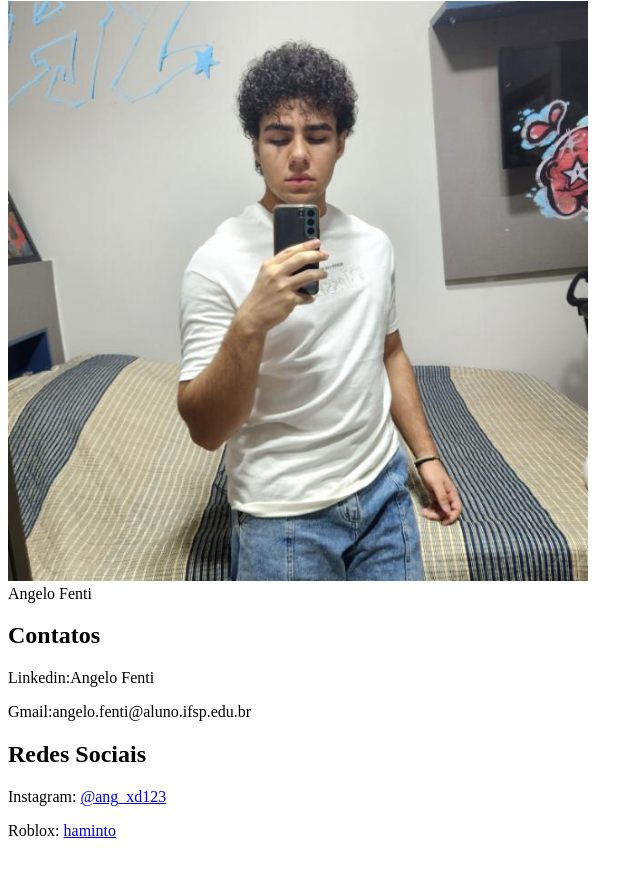
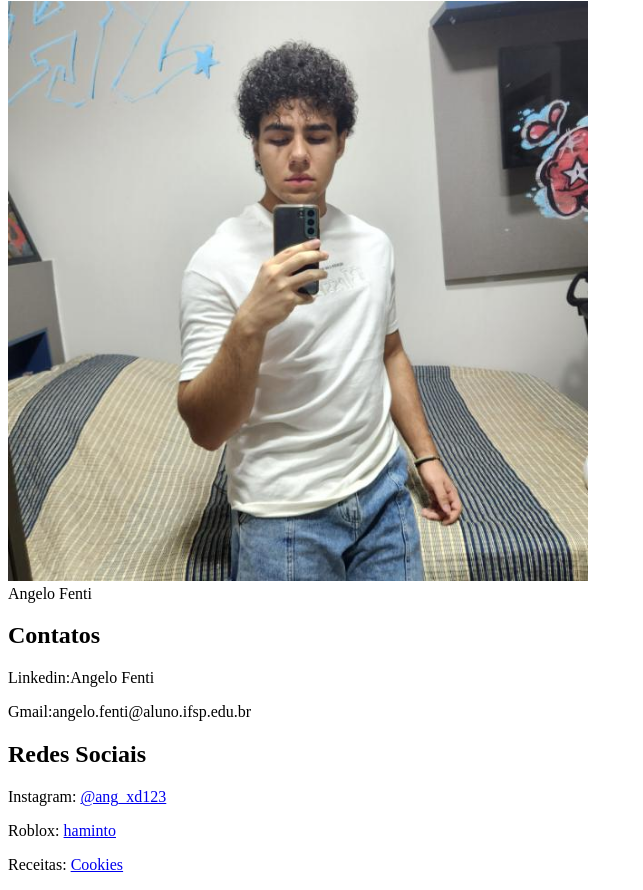
Before and after one commit to AngMonteiro/VTPDWE1-2025-Angelo, a plain HTML site: page index.html in a window 1280 px wide. Shown: the part 283-1173 px from the top of the page, without its empty margins (0-643 px from the left). Before the commit the page ends 1139 px from the top, so only its background shows below. Drawn offline with Linux system fonts and the light colour scheme.

Commit message:
Update index.html

```diff
--- a/index.html
+++ b/index.html
@@ -21,6 +21,7 @@
     <h2>Redes Sociais</h2>
     <p>Instagram: <a href="https://www.instagram.com/ang_xd123">@ang_xd123</a></p>
     <p>Roblox: <a href="https://www.roblox.com/users/101281686/profile">haminto</a></p>
+    <p>Receitas: <a href = "http://127.0.0.1:5500/receita.html">Cookies</a></p>
 
 </body>
 </html>
```
